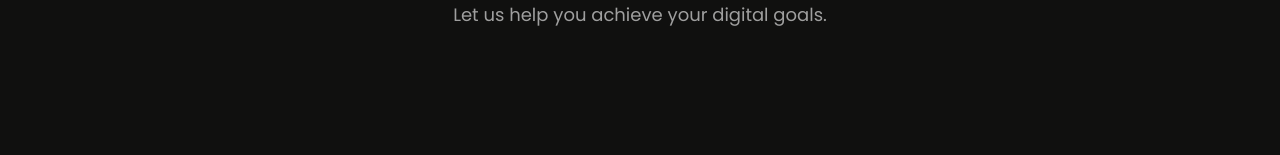
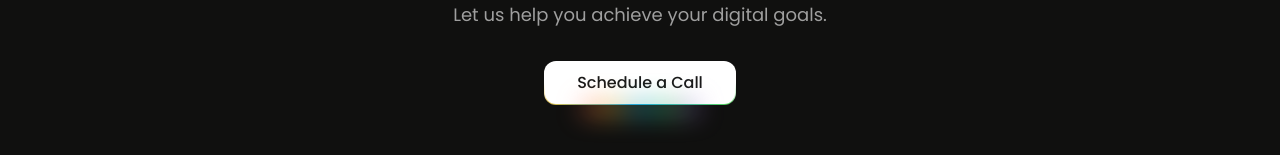
Before and after one commit to codekrafter2024/codekrafter-redesign, a Next.js app: page / in a window 1280 px wide. Shown: the part 491-646 px from the top of the page. Built offline with nearby package versions, Linux system fonts and the light colour scheme.

Commit message:
Refactor CTA and Hero components to use new RainbowButton

```diff
--- a/components/footer/cta/CTA.tsx
+++ b/components/footer/cta/CTA.tsx
@@ -1,6 +1,4 @@
-import { calUrl } from "@/constants/data";
-import { ArrowRightIcon } from "lucide-react";
-import React from "react";
+import Button from "@/components/ui/rainbow-button";
 
 const CTA = () => {
 	return (
@@ -8,17 +6,7 @@ const CTA = () => {
 			<h2 className='font-bold md:text-[40px] text-[24px] text-black  dark:text-white'>
 				Contact Us
 			</h2>
-			<a target='_blank' href={calUrl}>
-				<button
-					type='button'
-					className='flex flex-row items-center h-fit py-4 px-6 dark:bg-white bg-[#25618B] rounded-[32px] gap-[8px]'
-				>
-					<span className='font-normal md:text-[18px] text-[16px]  text-white  dark:text-black'>
-						Click Here
-					</span>
-					<ArrowRightIcon className='md:w-[24px] dark:text-black h-[16px] w-[16px] md:h-[24px] object-contain -rotate-45' />
-				</button>
-			</a>
+			<Button />
 		</div>
 	);
 };
--- a/components/hero/Hero.tsx
+++ b/components/hero/Hero.tsx
@@ -1,6 +1,6 @@
 import HeroBadge from "./hero-badge";
-// import HeroButton from "./hero-button";
 import { getDescription, getTitle } from "@/lib/parseHeroHtml";
+import RainbowButton from "../ui/rainbow-button";
 
 const Hero = () => {
 	const title = getTitle();
@@ -22,7 +22,7 @@ const Hero = () => {
 							<p className='lg:text-lg text-sm max-w-sm lg:max-w-xl break-words mt-5 text-black/60 dark:text-white/60 my-8 mx-auto'>
 								{description}
 							</p>
-							{/* <HeroButton /> */}
+							<RainbowButton />
 						</div>
 					</div>
 				</div>
--- a/components/hero/hero-button.tsx
+++ /dev/null
@@ -1,15 +0,0 @@
-import Link from "next/link";
-
-const HeroButton = () => {
-	return (
-		<div className='max-w-xl mx-auto'>
-			<Link href='/expert-systems'>
-				<button className='group relative inline-flex h-11 animate-rainbow cursor-pointer items-center justify-center rounded-xl border-0 bg-[length:200%] px-8 py-2 font-medium transition-colors [background-clip:padding-box,border-box,border-box] [background-origin:border-box] [border:calc(0.08*1rem)_solid_transparent] focus-visible:outline-none focus-visible:ring-1 focus-visible:ring-ring disabled:pointer-events-none disabled:opacity-50 before:absolute before:bottom-[-20%] before:left-1/2 before:z-0 before:h-1/5 before:w-3/5 before:-translate-x-1/2 before:animate-rainbow before:bg-[linear-gradient(90deg,hsl(var(--color-1)),hsl(var(--color-5)),hsl(var(--color-3)),hsl(var(--color-4)),hsl(var(--color-2)))] before:bg-[length:200%] before:[filter:blur(calc(0.8*1rem))] bg-[linear-gradient(#121213,#121213),linear-gradient(#121213_50%,rgba(18,18,19,0.6)_80%,rgba(18,18,19,0)),linear-gradient(90deg,hsl(var(--color-1)),hsl(var(--color-5)),hsl(var(--color-3)),hsl(var(--color-4)),hsl(var(--color-2)))] dark:bg-[linear-gradient(#fff,#fff),linear-gradient(#fff_50%,rgba(255,255,255,0.6)_80%,rgba(0,0,0,0)),linear-gradient(90deg,hsl(var(--color-1)),hsl(var(--color-5)),hsl(var(--color-3)),hsl(var(--color-4)),hsl(var(--color-2)))] text-white dark:text-black my-2'>
-					Explore AI Experts ✨
-				</button>
-			</Link>
-		</div>
-	);
-};
-
-export default HeroButton;
--- /dev/null
+++ b/components/ui/rainbow-button.tsx
@@ -0,0 +1,33 @@
+import React from "react";
+import { cn } from "@/lib/utils";
+import { calUrl } from "@/constants/data";
+
+const RainbowButton = React.forwardRef<
+	HTMLButtonElement,
+	React.ButtonHTMLAttributes<HTMLButtonElement>
+>(({ className, ...props }, ref) => {
+	return (
+		<a target='_blank' href={calUrl}>
+			<button
+				ref={ref}
+				className={cn(
+					"group relative inline-flex h-11 animate-rainbow cursor-pointer items-center justify-center rounded-xl border-0 bg-[length:200%] px-8 py-2 font-medium text-primary-foreground transition-colors [background-clip:padding-box,border-box,border-box] [background-origin:border-box] [border:calc(0.08*1rem)_solid_transparent] focus-visible:outline-none focus-visible:ring-1 focus-visible:ring-ring disabled:pointer-events-none disabled:opacity-50",
+					// before styles
+					"before:absolute before:bottom-[-20%] before:left-1/2 before:z-0 before:h-1/5 before:w-3/5 before:-translate-x-1/2 before:animate-rainbow before:bg-[linear-gradient(90deg,hsl(var(--color-1)),hsl(var(--color-5)),hsl(var(--color-3)),hsl(var(--color-4)),hsl(var(--color-2)))] before:[filter:blur(calc(0.8*1rem))]",
+					// light mode colors
+					"bg-[linear-gradient(#121213,#121213),linear-gradient(#121213_50%,rgba(18,18,19,0.6)_80%,rgba(18,18,19,0)),linear-gradient(90deg,hsl(var(--color-1)),hsl(var(--color-5)),hsl(var(--color-3)),hsl(var(--color-4)),hsl(var(--color-2)))]",
+					// dark mode colors
+					"dark:bg-[linear-gradient(#fff,#fff),linear-gradient(#fff_50%,rgba(255,255,255,0.6)_80%,rgba(0,0,0,0)),linear-gradient(90deg,hsl(var(--color-1)),hsl(var(--color-5)),hsl(var(--color-3)),hsl(var(--color-4)),hsl(var(--color-2)))]",
+					className
+				)}
+				{...props}
+			>
+				Schedule a Call
+			</button>
+		</a>
+	);
+});
+
+RainbowButton.displayName = "RainbowButton";
+
+export default RainbowButton;
```
